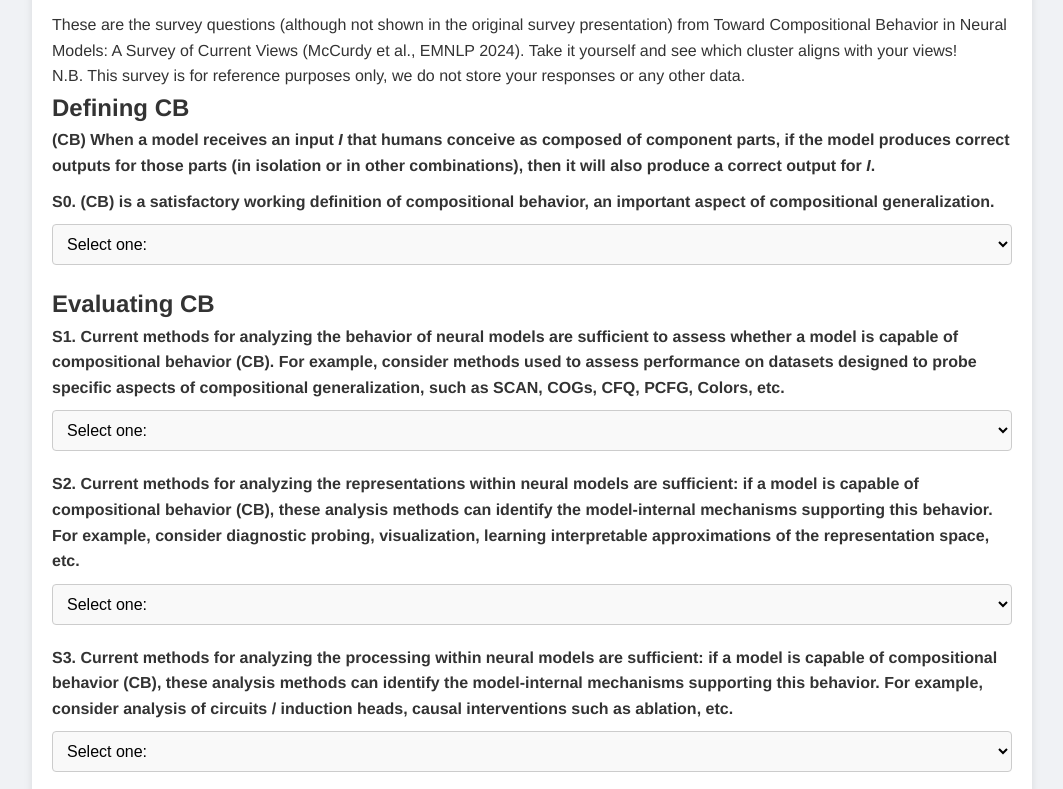
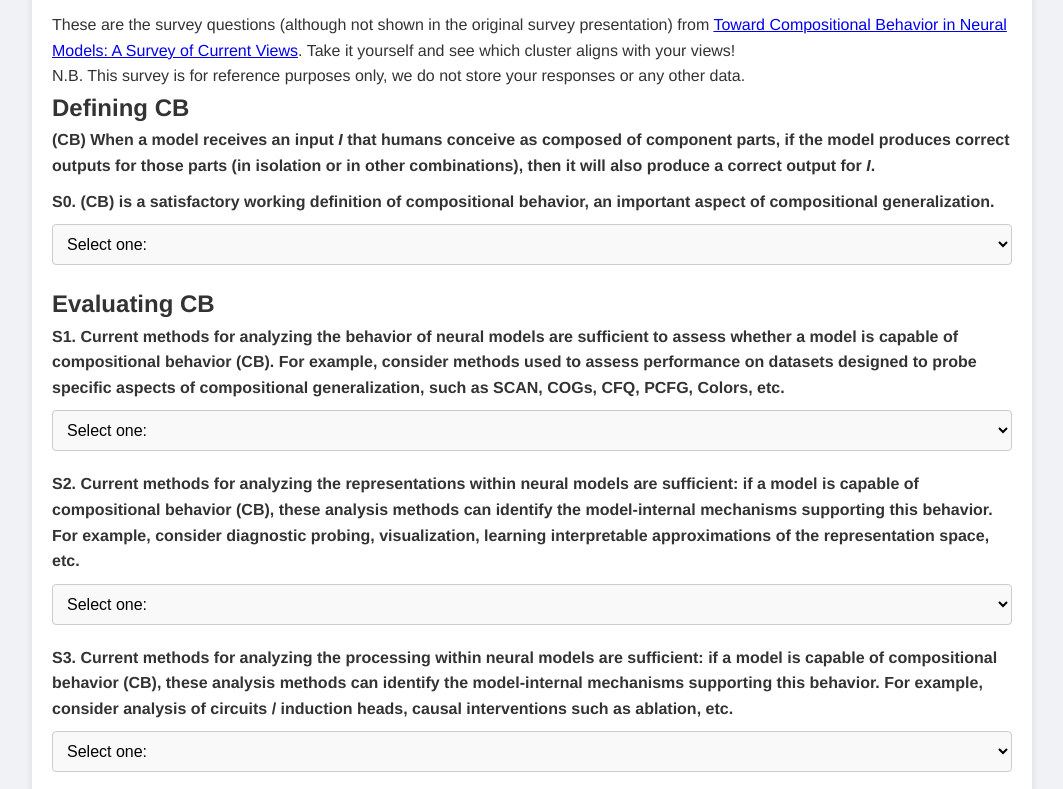
Before and after one commit to kmccurdy/CBsurvey, a plain HTML site: page index.html in a window 1280 px wide. Shown: the part 129-918 px from the top of the page, without its empty margins (108-1171 px from the left). Drawn offline with Linux system fonts and the light colour scheme.

Commit message:
Update index.html

```diff
--- a/index.html
+++ b/index.html
@@ -10,7 +10,7 @@
     <div class="container">
         <h1>Toward Compositional Behavior</h1>
 
-        <p>These are the survey questions (although not shown in the original survey presentation) from Toward Compositional Behavior in Neural Models: A Survey of Current Views (McCurdy et al., EMNLP 2024).
+        <p>These are the survey questions (although not shown in the original survey presentation) from <a href="https://aclanthology.org/2024.emnlp-main.524/">Toward Compositional Behavior in Neural Models: A Survey of Current Views</a>.
             Take it yourself and see which cluster aligns with your views!</p>
 
         <p>N.B. This survey is for reference purposes only, we do not store your responses or any other data.</p>
```
